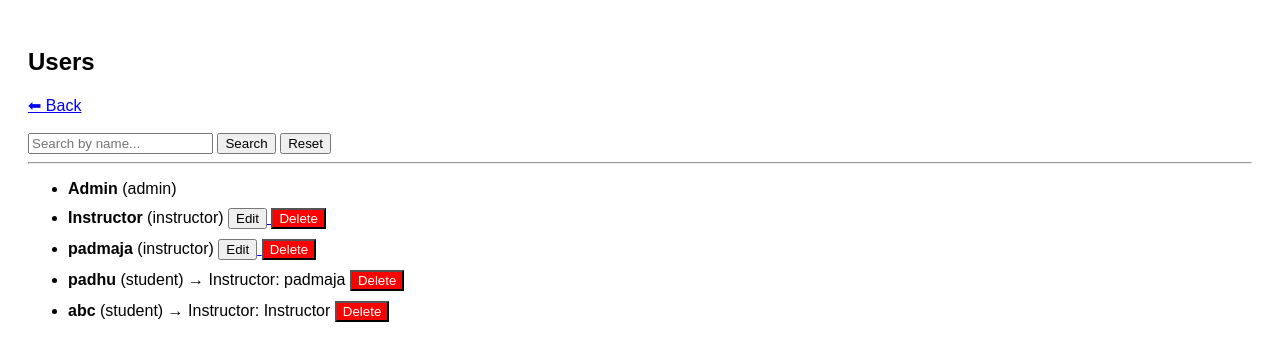
After one commit to Padmajababu/icd_portal, a Flask app: page /admin/users in a window 1280 px wide. The commit adds this page. Shown: the top 361 px of the page. Run offline with Flask 3, Linux system fonts and the light colour scheme; a user stored in the database is signed in.

Commit message:
fixed file

```diff
--- a/app.py
+++ b/app.py
@@ -485,3 +485,74 @@ def add_instructor():
 
 if __name__ == "__main__":
     app.run(debug=True)
+
+# ------------------USER PAGE----------------
+@app.route("/admin/users")
+@login_required
+def admin_users():
+    if current_user.role != "admin":
+        return "Access Denied"
+    users = User.query.all()
+    instructors = {
+        u.id: u.name for u in User.query.filter_by(role="instructor").all()
+          }
+
+    return render_template("admin_users.html", users=users, instructors=instructors)
+
+# ------------------QUESTION PAGE----------------
+@app.route("/admin/questions")
+@login_required
+def admin_questions():
+    if current_user.role != "admin":
+        return "Access Denied"
+
+    questions = Question.query.all()
+    return render_template("admin_questions.html", questions=questions)
+
+
+# ------------------RESULT PAGE----------------
+@app.route("/admin/results")
+@login_required
+def admin_results():
+    if current_user.role != "admin":
+        return "Access Denied"
+
+    results = Result.query.all()
+    return render_template("admin_results.html", results=results)
+
+# ----------------ATTEMPTS PAGE----------------
+@app.route("/admin/attempts")
+@login_required
+def admin_attempts():
+    if current_user.role != "admin":
+        return "Access Denied"
+
+    from collections import defaultdict
+
+    users = User.query.filter_by(role="student").all()
+    results = Result.query.all()
+
+    student_attempts = defaultdict(lambda: defaultdict(list))
+
+    for r in results:
+        student_attempts[r.student_id][r.attempt].append(r)
+
+    student_scores = {}
+
+    for student_id, attempts in student_attempts.items():
+        student_scores[student_id] = {}
+
+        for attempt_no, records in attempts.items():
+            total = len(records)
+            correct = sum(1 for r in records if r.is_correct)
+
+            student_scores[student_id][attempt_no] = {
+                "score": correct,
+                "total": total
+            }
+
+    return render_template(
+        "admin_attempts.html",
+        users=users,
+        student_scores=student_scores
+    )
--- /dev/null
+++ b/templates/admin_users.html
@@ -0,0 +1,70 @@
+<!DOCTYPE html>
+<html>
+<head>
+  <title>Users</title>
+</head>
+
+<body style="font-family:Arial; padding:20px;">
+
+<h2>Users</h2>
+
+<a href="/admin">⬅ Back</a>
+
+<br><br>
+
+<!-- 🔍 SEARCH BAR -->
+<form method="GET" action="/admin/users">
+  <input
+    type="text"
+    name="search"
+    placeholder="Search by name..."
+    value="{{ search or '' }}"
+  >
+  <button type="submit">Search</button>
+
+  <a href="/admin/users">
+    <button type="button">Reset</button>
+  </a>
+</form>
+
+<hr>
+
+<ul>
+{% for user in users %}
+  <li style="margin-bottom:10px;">
+
+    <strong>{{ user.name }}</strong> ({{ user.role }})
+
+    {% if user.role == 'student' %}
+      → Instructor: {{ instructors.get(user.instructor_id, 'None') }}
+
+      <!-- DELETE STUDENT -->
+      <a href="/delete_student/{{ user.id }}"
+         onclick="return confirm('Delete this student?')">
+        <button style="background:red;color:white;">Delete</button>
+      </a>
+    {% endif %}
+
+    {% if user.role == 'instructor' %}
+      <!-- EDIT -->
+      <a href="/edit_instructor/{{ user.id }}">
+        <button>Edit</button>
+      </a>
+
+      <!-- DELETE -->
+      <a href="/delete_instructor/{{ user.id }}"
+         onclick="return confirm('Delete instructor?')">
+        <button style="background:red;color:white;">Delete</button>
+      </a>
+    {% endif %}
+
+  </li>
+{% endfor %}
+</ul>
+
+{% if users|length == 0 %}
+  <p>No users found</p>
+{% endif %}
+
+</body>
+</html>
```
Also changed, not shown: templates/admin.html (+14 -77 lines), templates/admin_attempts.html (added, +19 -0 lines), templates/admin_questions.html (added, +20 -0 lines), templates/admin_results.html (added, +12 -0 lines), templates/edit_instructors.html (added, +11 -0 lines), templates/edit_question.html (added, +10 -0 lines).
